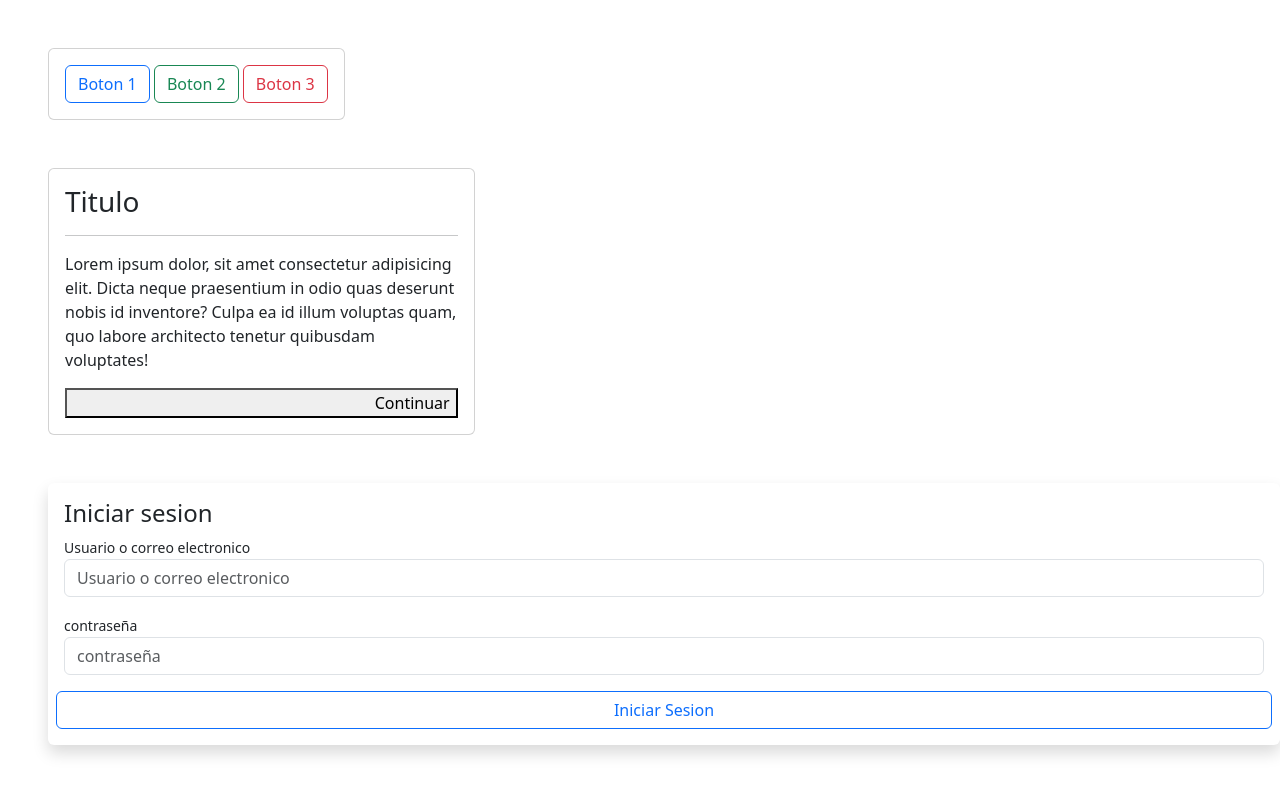
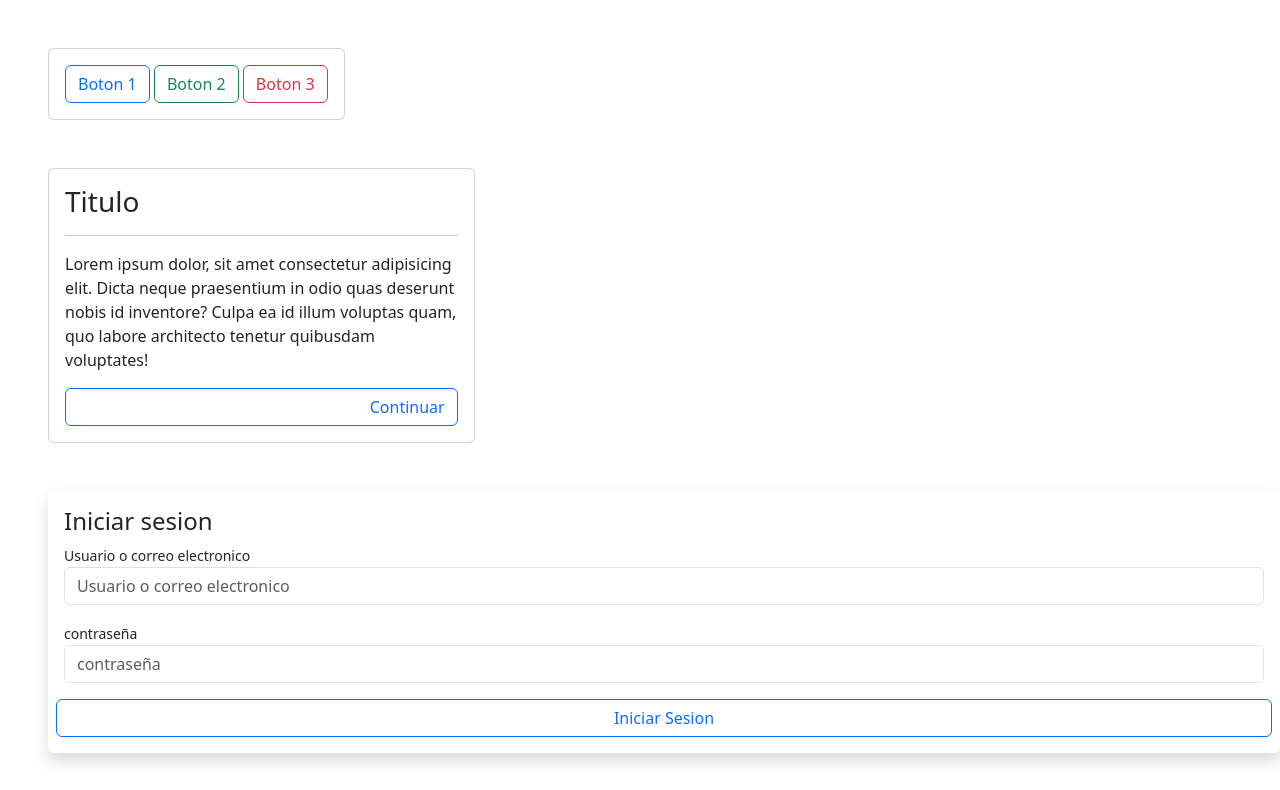
Before and after one commit to MrAngelovsky/AGAG_REU1C, a plain HTML site: page index.html in a window 1280 px wide. Shown: the top 790 px of the page. Drawn offline with nearby package versions, Linux system fonts and the light colour scheme.

Commit message:
[FIX] Se me olvido ponerle color a un boton

```diff
--- a/index.html
+++ b/index.html
@@ -24,7 +24,7 @@
                 <hr>
                 <p>Lorem ipsum dolor, sit amet consectetur adipisicing elit. Dicta neque praesentium in odio quas deserunt nobis id inventore? Culpa ea id illum voluptas quam, quo labore architecto tenetur quibusdam voluptates!</p>
                 <div class="col-12 text-end">
-                    <button class="col-12 text-end">Continuar</button>
+                    <button class="col-12 text-end btn btn-outline-primary">Continuar</button>
                 </div>
             </div>
         </div>
```
